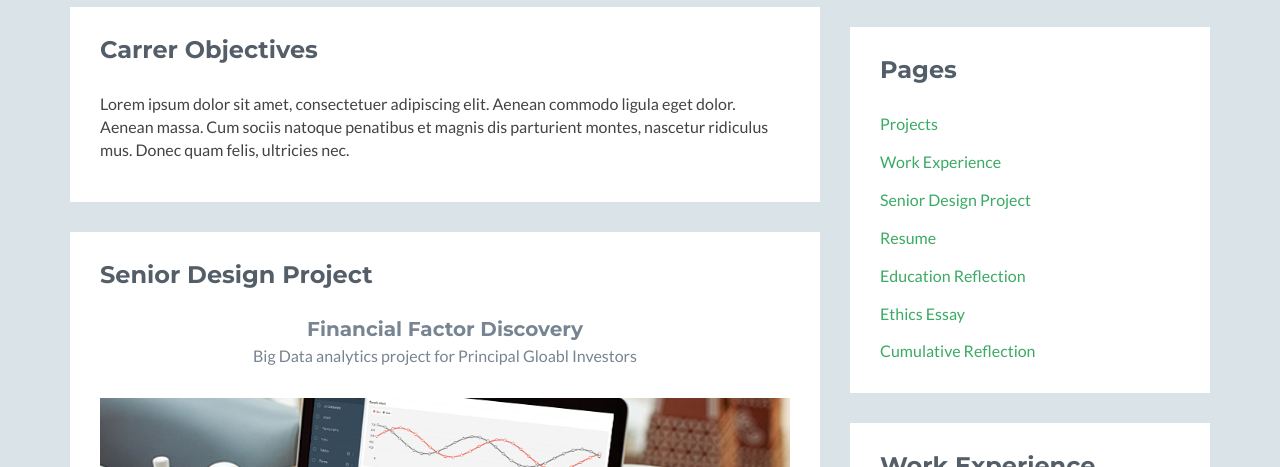
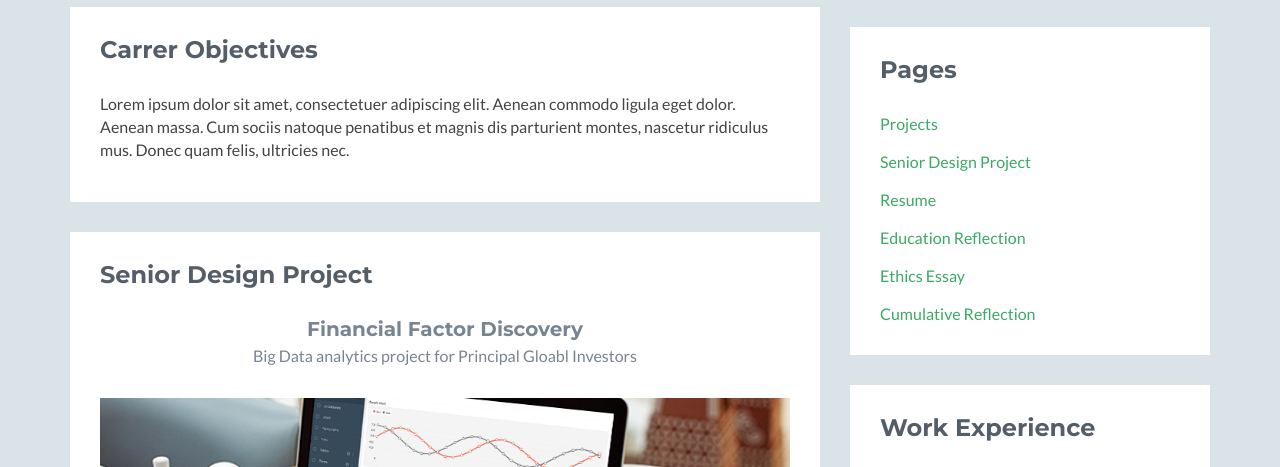
Before and after one commit to cascheve/cascheve.github.io, a plain HTML site: page index.html in a window 1280 px wide. Shown: the part 633-1100 px from the top of the page. Drawn offline with nearby package versions, Linux system fonts and the light colour scheme; a script that the page names is missing.

Commit message:
took out pages link

```diff
--- a/index.html
+++ b/index.html
@@ -177,7 +177,6 @@
                         <div class="content">
                             <ul class="list-unstyled">
                                 <li><a href="projects.html">Projects</a></li>
-                                <li><a href="work_experience.html">Work Experience</a></li>
                                 <li><a href="senior_design.html">Senior Design Project</a></li>
                                 <li><a href="resume.pdf">Resume</a></li>
                                 <li><a href="assets/documents/general_education_reflection.pdf">Education Reflection</a></li>
```
